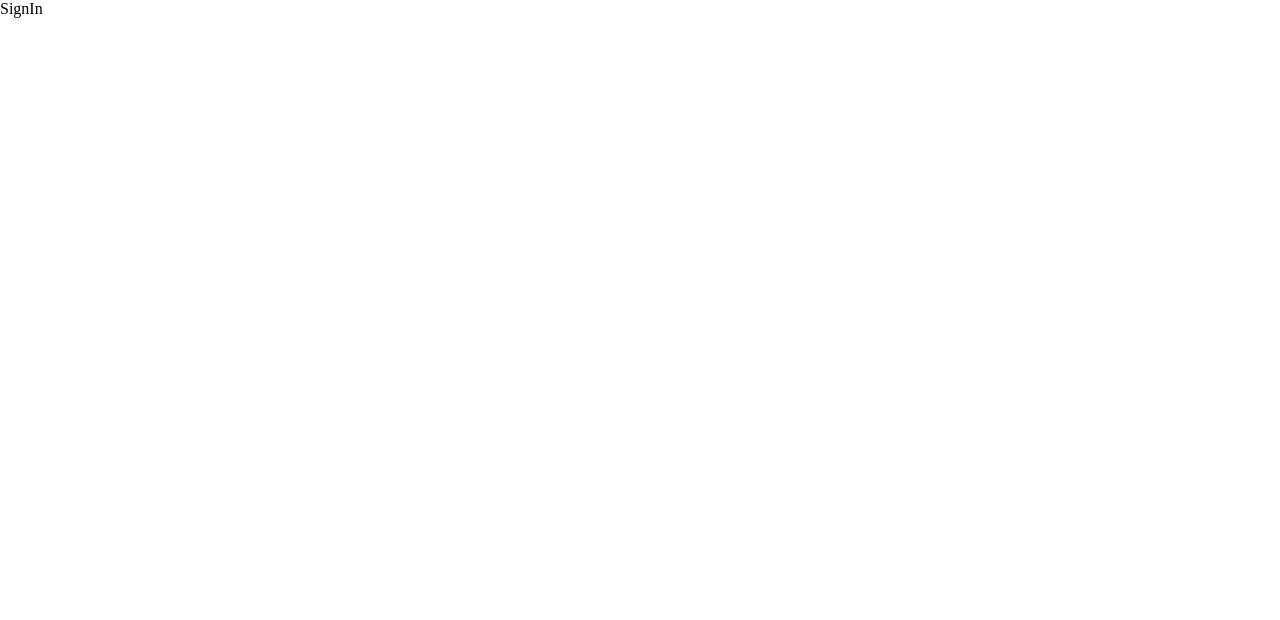
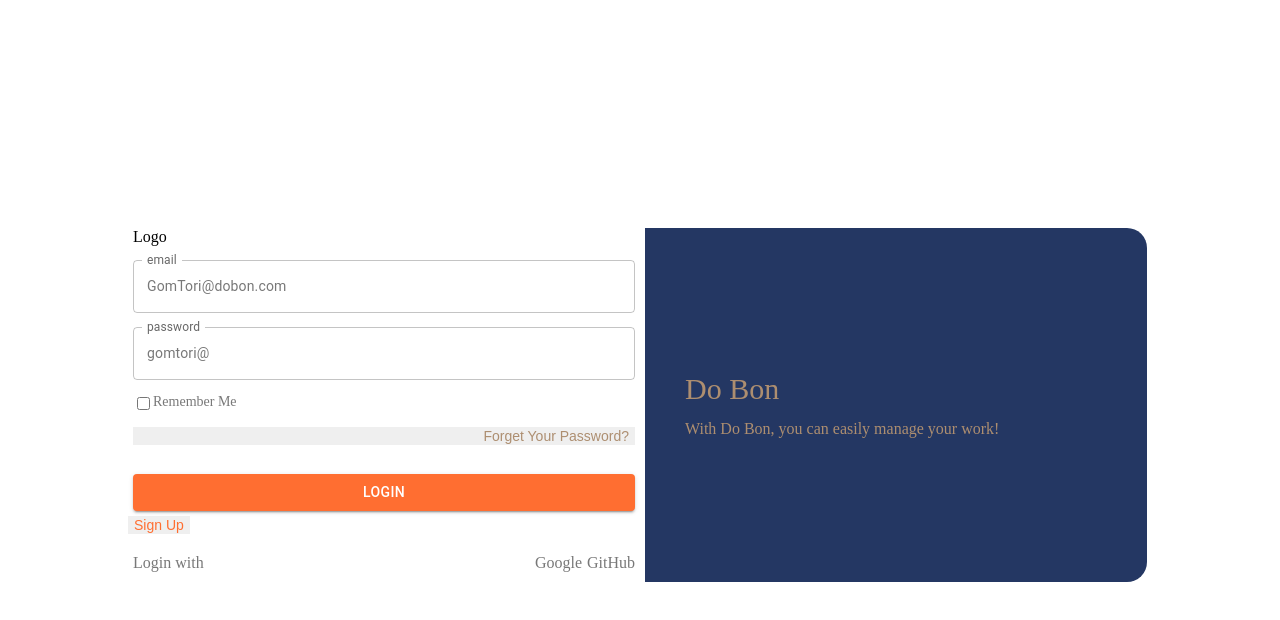
Before and after one commit to Gomtori/do_bon, a Next.js app: page / in a window 1280 px wide. Shown: the top 620 px of the page. Built offline with nearby package versions, Linux system fonts and the light colour scheme.

Commit message:
feat: Implement the SignUp layout

```diff
--- /dev/null
+++ b/modules/SignIn/SignInBox.tsx
@@ -0,0 +1,151 @@
+import { Form, Formik } from 'formik'
+import * as yup from 'yup'
+import { Button } from '@mui/material'
+import { css } from '@emotion/react'
+import TextInput from '../../components/TextInput'
+import { COLOR_SET } from '../../constants/colorSet'
+import { useRouter } from 'next/router'
+
+const SignInBox = () => {
+  const router = useRouter()
+
+  const validationSchema = yup.object({
+    email: yup
+      .string()
+      .email('Invalid email format')
+      .max(255)
+      .required('Required'),
+    password: yup.string().max(255).required('Required'),
+  })
+
+  //로그인 데이터 전송로직 구현 필요
+  const handleSignIn = (values: { email: string; password: string }) => {
+    return values
+  }
+
+  const handleForgetPwdBtn = () => {
+    //비밀번호 찾기 페이지로 이동하는 주소로 변경 필요
+    void router.push('/')
+  }
+
+  const handleSignUpBtn = () => {
+    //회원가입 페이지로 이동하는 주소로 변경 필요
+    void router.push('/')
+  }
+
+  return (
+    <div>
+      <Formik
+        initialValues={{
+          email: 'GomTori@dobon.com',
+          password: 'gomtori@',
+        }}
+        validationSchema={validationSchema}
+        //setSubmitting은 비동기 통신에 사용(isSubmitting을 통해 현재 비동기 통신중인지 확인)
+        //isSubmitting이 true일 때는 양식을 두 번 보내지 않도록 버튼을 disable 가능
+        onSubmit={(values, { setSubmitting }) => {
+          setSubmitting(true)
+          //로그인 데이터 전송
+          handleSignIn(values)
+          setSubmitting(false)
+        }}
+      >
+        {({ isSubmitting }) => (
+          <Form css={signBox}>
+            <>Logo</>
+            <TextInput
+              placeholder="Email"
+              name="email"
+              label="email"
+              id="outlined-required"
+            />
+            <TextInput
+              placeholder="Password"
+              name="password"
+              label="password"
+              id="outlined-required"
+            />
+            <div css={checkBox}>
+              <input type="checkbox" id="remember_me" />
+              <label form="remember_me" css={checkBoxLabel}>
+                Remember Me
+              </label>
+            </div>
+            <button
+              css={forgetPwdBtn}
+              type="button"
+              onClick={handleForgetPwdBtn}
+            >
+              <span>Forget Your Password?</span>
+            </button>
+            <Button
+              variant="contained"
+              disabled={isSubmitting}
+              type={'submit'}
+              sx={{ backgroundColor: COLOR_SET.secondary }}
+            >
+              <span>Login</span>
+            </Button>
+          </Form>
+        )}
+      </Formik>
+      <>
+        <button css={signUp} type="button" onClick={handleSignUpBtn}>
+          <span>Sign Up</span>
+        </button>
+        <div css={oauthLogin}>
+          <span>Login with</span>
+          <div css={oauthLoginType}>
+            <span>Google</span>
+            <span>GitHub</span>
+          </div>
+        </div>
+      </>
+    </div>
+  )
+}
+
+const signBox = css({
+  display: 'flex',
+  flexDirection: 'column',
+  justifyContent: 'center',
+  gap: 14,
+  margin: 5,
+})
+
+const checkBox = css({
+  display: 'flex',
+})
+
+const checkBoxLabel = css({
+  fontSize: 14,
+  color: COLOR_SET.input_content,
+})
+
+const forgetPwdBtn = css({
+  fontSize: 14,
+  color: COLOR_SET.third,
+  textAlign: 'end',
+  marginBottom: 15,
+})
+
+const signUp = css({
+  fontSize: 14,
+  color: COLOR_SET.secondary,
+})
+
+const oauthLogin = css({
+  display: 'flex',
+  justifyContent: 'space-between',
+  fontSize: 16,
+  margin: '20px 5px 5px 5px',
+  color: COLOR_SET.input_content,
+})
+
+const oauthLoginType = css({
+  display: 'flex',
+  gap: 5,
+  justifyContent: 'end',
+})
+
+export default SignInBox
--- a/modules/SignIn/SignInWrapper.tsx
+++ b/modules/SignIn/SignInWrapper.tsx
@@ -6,27 +6,39 @@ interface SignInWrapperProps {
   children: ReactNode
 }
 
+const SignInWrapper = ({ children }: SignInWrapperProps) => {
+  return (
+    <div css={signWrapper}>
+      {children}
+      <div css={intro}>
+        <dt>Do Bon</dt>
+        <dd>With Do Bon, you can easily manage your work!</dd>
+      </div>
+    </div>
+  )
+}
+
 const signWrapper = css({
-  display: 'flex',
-  flex: '1fr 1fr',
+  display: 'grid',
+  gridTemplateColumns: '1fr 1fr',
+  width: '80%',
 })
 
 const intro = css({
   backgroundColor: COLOR_SET.primary,
   color: COLOR_SET.third,
-  alignItems: 'center',
+  display: 'flex',
+  flexDirection: 'column',
+  alignItems: 'baseline',
+  justifyContent: 'center',
+  height: '100%',
+  gap: 14,
+  margin: 5,
+  borderRadius: '0px 20px 20px 0px',
+  '& dt': {
+    fontSize: 30,
+    fontWeight: '10px',
+  },
 })
 
-const SignInWrapper = ({ children }: SignInWrapperProps) => {
-  return (
-    <div css={signWrapper}>
-      {children}
-      <dl css={intro}>
-        <dt>Do Bon</dt>
-        <dd>With Do Bon, you can easily manage your work!</dd>
-      </dl>
-    </div>
-  )
-}
-
 export default SignInWrapper
--- a/modules/SignIn/index.tsx
+++ b/modules/SignIn/index.tsx
@@ -1,5 +1,22 @@
+import SignInWrapper from './SignInWrapper'
+import SignInBox from './SignInBox'
+import { css } from '@emotion/react'
+
+const signIn = css({
+  display: 'flex',
+  justifyContent: 'center',
+  alignItems: 'center',
+  height: '100vh',
+})
+
 const SignIn = () => {
-  return <>SignIn</>
+  return (
+    <div css={signIn}>
+      <SignInWrapper>
+        <SignInBox />
+      </SignInWrapper>
+    </div>
+  )
 }
 
 export default SignIn
```
